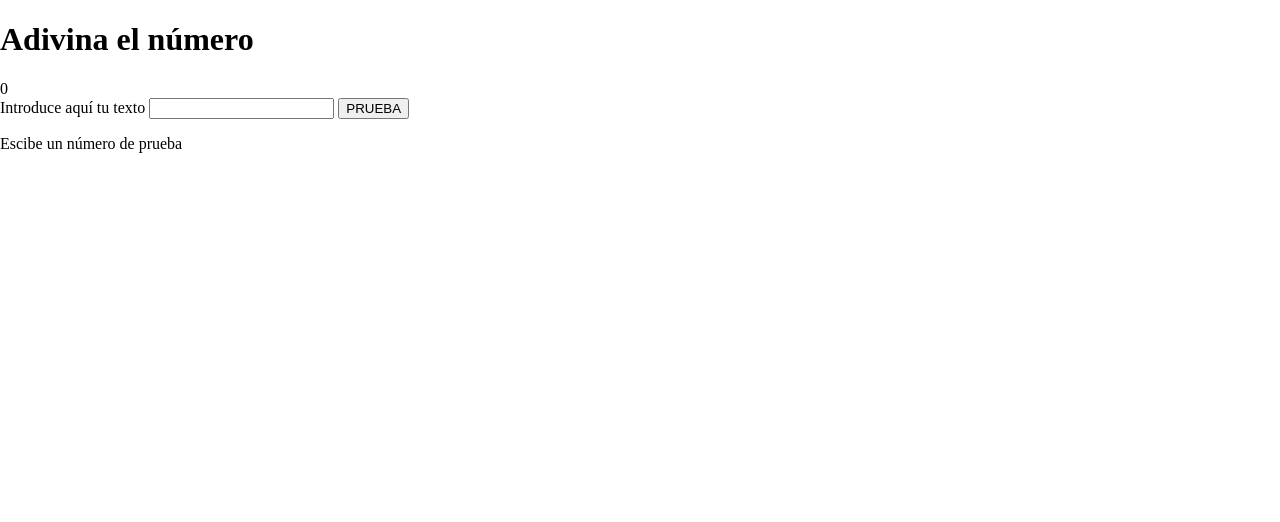
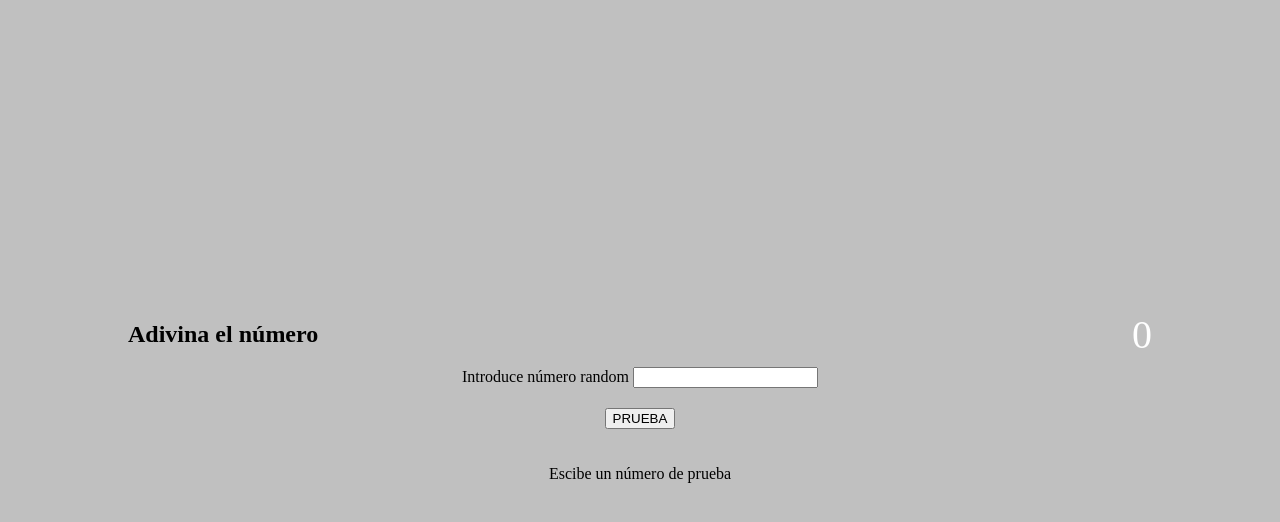
Before and after one commit to patijoe/f-m2-evaluacion-intermedia-patijoe, a plain HTML site: page index.html in a window 1280 px wide. Drawn offline with Linux system fonts and the light colour scheme.

Commit message:
Add counter

```diff
--- a/css/main.css
+++ b/css/main.css
@@ -1,3 +1,32 @@
 body {
     margin: 0;
+    background-color: silver;
 }
+
+.sec {
+    height: 100vh;
+    display: flex;
+    flex-direction: column;
+    align-items: center;
+    justify-content: center;
+}
+
+.block {
+    display: flex;
+    width: 80%;
+    justify-content: space-between;
+    align-items: center;
+}
+
+.counter {
+    font-size: 40px;
+    color: white;
+}
+
+.input {
+    padding: 20px;
+}
+
+.btn {
+    margin: 20px;
+}
--- a/index.html
+++ b/index.html
@@ -10,13 +10,17 @@
 </head>
 
 <body>
+    <section class="sec">
+        <div class="block">
             <h1 class="title">Adivina el número</h1>
 
-    <div class="counter">0</div>
+            <div class="counter"></div>
+        </div>
 
-
-    <label for="field">Introduce aquí tu texto</label>
+        <div class="data">
+            <label for="field">Introduce número random</label>
             <input type="text" id="field" name="Introduce un número aleatorio">
+        </div>
 
 
         <button class="btn">PRUEBA</button>
@@ -26,6 +30,7 @@
 
 
         <script src="js/main.js"></script>
+    </section>
 </body>
 
 </html>
```
Lines whose indentation alone changed are shown as unchanged.
